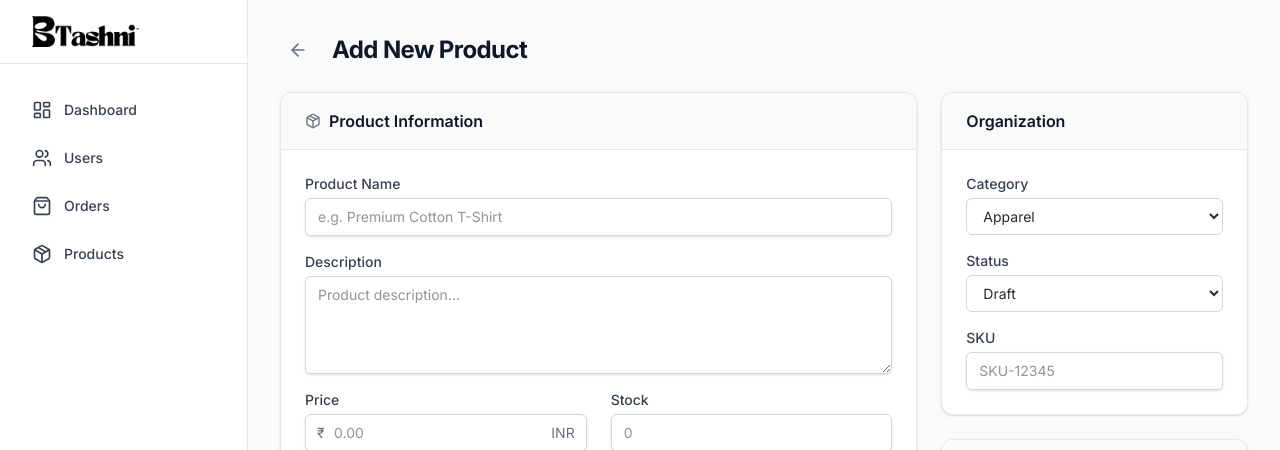
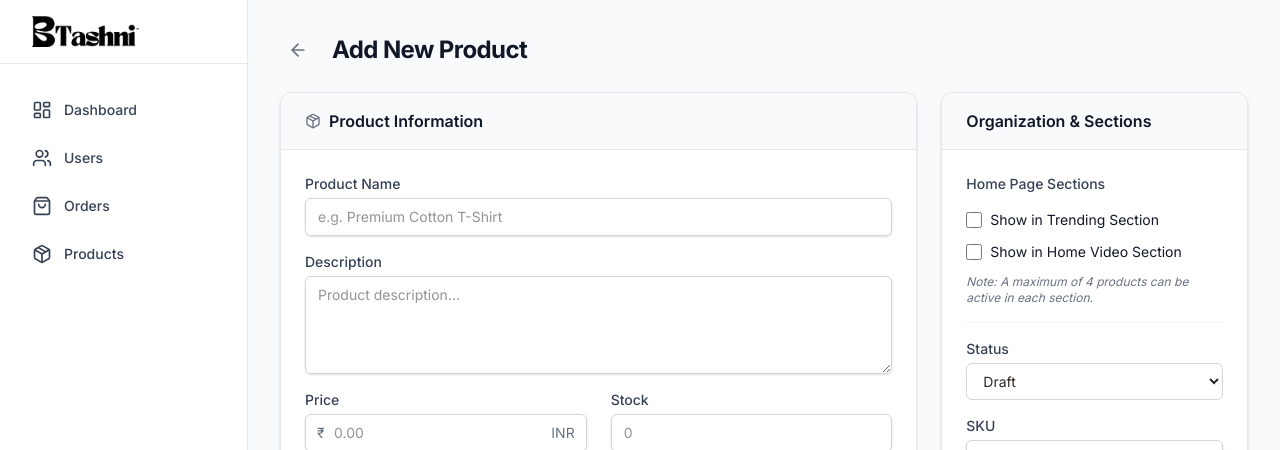
Before and after one commit to ShailRT/B-Tashni, a Next.js app: page /admin/products/create in a window 1280 px wide. Shown: the top 450 px of the page. Built offline with nearby package versions, Linux system fonts and the light colour scheme; no server answers; what razorpay would draw is missing.

Commit message:
product fixs

```diff
--- a/src/app/admin/products/[id]/page.js
+++ b/src/app/admin/products/[id]/page.js
@@ -109,6 +109,10 @@ export default function ProductDetailsPage() {
         }
 
         formData.append('slug', product.slug);
+
+        // Checkbox values
+        formData.set('trendingSection', String(formData.get('trendingSection') === 'true'));
+        formData.set('homeVideoSection', String(formData.get('homeVideoSection') === 'true'));
 
         const result = await updateProductAction(productId, formData);
 
@@ -415,29 +419,48 @@ export default function ProductDetailsPage() {
                         </div>
                     </div>
 
-                    {/* Organization */}
+                    {/* Organization & Sections */}
                     <div className="bg-white rounded-xl border border-gray-200 shadow-sm overflow-hidden">
                         <div className="px-6 py-4 border-b border-gray-200 bg-gray-50">
-                            <h3 className="font-semibold text-gray-900">Organization</h3>
+                            <h3 className="font-semibold text-gray-900">Organization & Sections</h3>
                         </div>
                         <div className="p-6 space-y-4">
-                            <div>
-                                <label htmlFor="category" className="block text-sm font-medium text-gray-700">Category</label>
-                                <select
-                                    id="category"
-                                    name="category"
-                                    className="mt-1 block w-full pl-3 pr-10 py-2 text-base border-gray-300 focus:outline-none focus:ring-blue-500 focus:border-blue-500 sm:text-sm rounded-md border"
-                                    defaultValue={product.category || 'Apparel'}
-                                >
-                                    <option value="Apparel">Apparel</option>
-                                    <option value="Electronics">Electronics</option>
-                                    <option value="Footwear">Footwear</option>
-                                    <option value="Accessories">Accessories</option>
-                                    <option value="Home">Home</option>
-                                </select>
+                            <div className="space-y-4">
+                                <label className="block text-sm font-medium text-gray-700">Home Page Sections</label>
+                                <div className="space-y-3">
+                                    <div className="flex items-center">
+                                        <input
+                                            id="trending-section"
+                                            name="trendingSection"
+                                            type="checkbox"
+                                            value="true"
+                                            defaultChecked={product.trendingSection}
+                                            className="h-4 w-4 text-blue-600 focus:ring-blue-500 border-gray-300 rounded"
+                                        />
+                                        <label htmlFor="trending-section" className="ml-2 block text-sm text-gray-900">
+                                            Show in Trending Section
+                                        </label>
+                                    </div>
+                                    <div className="flex items-center">
+                                        <input
+                                            id="home-video-section"
+                                            name="homeVideoSection"
+                                            type="checkbox"
+                                            value="true"
+                                            defaultChecked={product.homeVideoSection}
+                                            className="h-4 w-4 text-blue-600 focus:ring-blue-500 border-gray-300 rounded"
+                                        />
+                                        <label htmlFor="home-video-section" className="ml-2 block text-sm text-gray-900">
+                                            Show in Home Video Section
+                                        </label>
+                                    </div>
+                                    <p className="text-xs text-gray-500 italic">
+                                        Note: A maximum of 4 products can be active in each section.
+                                    </p>
+                                </div>
                             </div>
 
-                            <div>
+                            <div className="pt-4 border-t border-gray-100">
                                 <label htmlFor="status" className="block text-sm font-medium text-gray-700">Status</label>
                                 <select
                                     id="status"
--- a/src/app/admin/products/create/page.js
+++ b/src/app/admin/products/create/page.js
@@ -81,6 +81,10 @@ export default function CreateProductPage() {
         if (selectedVideo) {
             formData.append('video', selectedVideo);
         }
+
+        // Checkbox values
+        formData.set('trendingSection', String(formData.get('trendingSection') === 'true'));
+        formData.set('homeVideoSection', String(formData.get('homeVideoSection') === 'true'));
 
         const result = await createProductAction(formData);
 
@@ -189,25 +193,43 @@ export default function CreateProductPage() {
                 <div className="space-y-6">
                     <div className="bg-white rounded-xl border border-gray-200 shadow-sm overflow-hidden">
                         <div className="px-6 py-4 border-b border-gray-200 bg-gray-50">
-                            <h3 className="font-semibold text-gray-900">Organization</h3>
+                            <h3 className="font-semibold text-gray-900">Organization & Sections</h3>
                         </div>
                         <div className="p-6 space-y-4">
-                            <div>
-                                <label htmlFor="category" className="block text-sm font-medium text-gray-700">Category</label>
-                                <select
-                                    id="category"
-                                    name="category"
-                                    className="mt-1 block w-full pl-3 pr-10 py-2 text-base border-gray-300 focus:outline-none focus:ring-blue-500 focus:border-blue-500 sm:text-sm rounded-md border"
-                                >
-                                    <option value="Apparel">Apparel</option>
-                                    <option value="Electronics">Electronics</option>
-                                    <option value="Footwear">Footwear</option>
-                                    <option value="Accessories">Accessories</option>
-                                    <option value="Home">Home</option>
-                                </select>
+                            <div className="space-y-4">
+                                <label className="block text-sm font-medium text-gray-700">Home Page Sections</label>
+                                <div className="space-y-3">
+                                    <div className="flex items-center">
+                                        <input
+                                            id="trending-section"
+                                            name="trendingSection"
+                                            type="checkbox"
+                                            value="true"
+                                            className="h-4 w-4 text-blue-600 focus:ring-blue-500 border-gray-300 rounded"
+                                        />
+                                        <label htmlFor="trending-section" className="ml-2 block text-sm text-gray-900">
+                                            Show in Trending Section
+                                        </label>
+                                    </div>
+                                    <div className="flex items-center">
+                                        <input
+                                            id="home-video-section"
+                                            name="homeVideoSection"
+                                            type="checkbox"
+                                            value="true"
+                                            className="h-4 w-4 text-blue-600 focus:ring-blue-500 border-gray-300 rounded"
+                                        />
+                                        <label htmlFor="home-video-section" className="ml-2 block text-sm text-gray-900">
+                                            Show in Home Video Section
+                                        </label>
+                                    </div>
+                                    <p className="text-xs text-gray-500 italic">
+                                        Note: A maximum of 4 products can be active in each section.
+                                    </p>
+                                </div>
                             </div>
 
-                            <div>
+                            <div className="pt-4 border-t border-gray-100">
                                 <label htmlFor="status" className="block text-sm font-medium text-gray-700">Status</label>
                                 <select
                                     id="status"
--- a/src/app/admin/products/page.js
+++ b/src/app/admin/products/page.js
@@ -106,7 +106,7 @@ export default function ProductsPage() {
                                     ) : (
                                         <div className="flex flex-col items-center">
                                             <ImageIcon className="h-10 w-10 text-gray-300 mb-2" />
-                                            <span className="text-gray-400 font-medium text-xs opacity-50 uppercase tracking-widest">{product.category || 'Product'}</span>
+                                            <span className="text-gray-400 font-medium text-xs opacity-50 uppercase tracking-widest">Product</span>
                                         </div>
                                     )}
                                     {!product.isActive && (
@@ -125,7 +125,6 @@ export default function ProductsPage() {
                                                     {product.name}
                                                 </Link>
                                             </h3>
-                                            <p className="mt-1 text-sm text-gray-500">{product.category}</p>
                                         </div>
 
                                         <div className="relative">
--- a/src/app/collections/[slug]/page.js
+++ b/src/app/collections/[slug]/page.js
@@ -5,10 +5,9 @@ import { notFound } from "next/navigation";
 export default async function CollectionPage({ params }) {
   const { slug } = await params;
 
-  // Fetch products from database by category (slug)
+  // Fetch products from database
   const { products: filteredProducts } = await getProducts({
     limit: 50,
-    category: slug.toUpperCase() // Adjust based on how you store categories
   });
 
   // Optional: validation to check if category is valid (e.g. against a known list)
--- a/src/app/page.js
+++ b/src/app/page.js
@@ -7,7 +7,7 @@ import { getProductsByIdsAction } from "@/app/actions/products";
 
 export default async function Home() {
   // Toggle this to true if you want to force static products
-  const useStaticProducts = true;
+  const useStaticProducts = false;
 
   // Fetch dynamic products from DB
   const videoProductIds = ["cmm4q2z9n00000xgtrtqwwdwe"];
--- a/src/app/product/[slug]/page.js
+++ b/src/app/product/[slug]/page.js
@@ -163,7 +163,7 @@ export default function Page() {
                   <button
                     key={size}
                     onClick={() => setSelectedSize(size)}
-                    className={`w-full group py-4 px-1 text-left transition-all duration-300 flex justify-between items-center ${selectedSize === size ? "bg-black/2" : "hover:bg-black/[0.01]"}`}
+                    className={`w-full cursor-pointer group py-4 px-1 text-left transition-all duration-300 flex justify-between items-center ${selectedSize === size ? "bg-black/2" : "hover:bg-black/[0.01]"}`}
                   >
                     <span className={`text-[12px] uppercase tracking-[0.1em] transition-all transform ${selectedSize === size ? "font-bold translate-x-1" : "font-light"}`}>
                       {size}
@@ -179,7 +179,7 @@ export default function Page() {
               <button
                 onClick={handleAddToCart}
                 disabled={!selectedSize}
-                className="w-full bg-black text-white hover:bg-[#111] py-5 px-8 text-[11px] font-bold uppercase tracking-[0.25em] transition-all duration-500 disabled:opacity-30 disabled:grayscale disabled:cursor-not-allowed hover:shadow-lg active:scale-[0.98]"
+                className="w-full cursor-pointer bg-black text-white hover:bg-[#111] py-5 px-8 text-[11px] font-bold uppercase tracking-[0.25em] transition-all duration-500 disabled:opacity-30 disabled:grayscale disabled:cursor-not-allowed hover:shadow-lg active:scale-[0.98]"
               >
                 {selectedSize ? 'Process Order' : 'Add to Cart'}
               </button>
--- a/src/app/search/SearchFilterClient.jsx
+++ b/src/app/search/SearchFilterClient.jsx
@@ -1,8 +1,8 @@
 "use client";
 
 import { useRouter, useSearchParams } from "next/navigation";
-import { useCallback, useState } from "react";
-import { Filter, X } from "lucide-react";
+import { useState } from "react";
+import { Filter } from "lucide-react";
 
 export default function SearchFilterClient() {
     const router = useRouter();
@@ -10,16 +10,12 @@ export default function SearchFilterClient() {
     const [isOpen, setIsOpen] = useState(false);
 
     // Initial local states from URL
-    const [localCategory, setLocalCategory] = useState(searchParams.get("category") || "");
     const [localMinPrice, setLocalMinPrice] = useState(searchParams.get("minPrice") || "0");
     const [localMaxPrice, setLocalMaxPrice] = useState(searchParams.get("maxPrice") || "20000");
     const [localSort, setLocalSort] = useState(searchParams.get("sort") || "");
 
     const handleApplyFilters = () => {
         const params = new URLSearchParams(searchParams);
-
-        if (localCategory) params.set("category", localCategory);
-        else params.delete("category");
 
         if (localMinPrice && localMinPrice !== "0") params.set("minPrice", localMinPrice);
         else params.delete("minPrice");
@@ -34,14 +30,12 @@ export default function SearchFilterClient() {
     };
 
     const handleClearFilters = () => {
-        setLocalCategory("");
         setLocalMinPrice("0");
         setLocalMaxPrice("20000");
         setLocalSort("");
         router.push("/search");
     };
 
-    const categories = ["Apparel", "Electronics", "Footwear", "Accessories", "Home"];
     const sorts = [
         { label: "Newest", value: "newest" },
         { label: "Price: Low to High", value: "price_asc" },
@@ -57,7 +51,7 @@ export default function SearchFilterClient() {
                 >
                     <Filter className="w-4 h-4" />
                     {isOpen ? "Hide Filters" : "Show Filters"}
-                    {(localCategory || (localMinPrice !== "0") || (localMaxPrice !== "20000")) && (
+                    {((localMinPrice !== "0") || (localMaxPrice !== "20000")) && (
                         <span className="w-2 h-2 bg-black rounded-full" />
                     )}
                 </button>
@@ -82,28 +76,6 @@ export default function SearchFilterClient() {
             {isOpen && (
                 <div className="pt-6 border-t border-gray-200">
                     <div className="grid grid-cols-1 md:grid-cols-2 gap-12 mb-8">
-                        <div>
-                            <h4 className="text-[11px] font-bold uppercase tracking-widest mb-4 text-gray-500">Category</h4>
-                            <div className="flex flex-wrap gap-2">
-                                {["All", ...categories].map((category) => {
-                                    const value = category === "All" ? "" : category;
-                                    const isActive = localCategory === value;
-                                    return (
-                                        <button
-                                            key={category}
-                                            onClick={() => setLocalCategory(value)}
-                                            className={`text-[10px] uppercase tracking-wider px-3 py-1.5 border transition-all ${isActive
-                                                    ? "bg-black text-white border-black"
-                                                    : "bg-white text-black border-gray-200 hover:border-black"
-                                                }`}
-                                        >
-                                            {category}
-                                        </button>
-                                    );
-                                })}
-                            </div>
-                        </div>
-
                         <div>
                             <h4 className="text-[11px] font-bold uppercase tracking-widest mb-4 text-gray-500">Price Range</h4>
                             <div className="space-y-8 px-1">
--- a/src/app/search/page.js
+++ b/src/app/search/page.js
@@ -35,7 +35,6 @@ export default async function SearchPage({ searchParams }) {
     const params = await searchParams;
     const query = params.q || "";
     const filters = {
-        category: params.category || "",
         minPrice: params.minPrice || "",
         maxPrice: params.maxPrice || "",
         sort: params.sort || "",
```
Also changed, not shown: src/app/actions/products.js (+52 -6 lines), verify_sections.mjs (added, +79 -0 lines), src/lib/prisma-queries.js, 1 other file (tests, documents, lock files or other folders).
